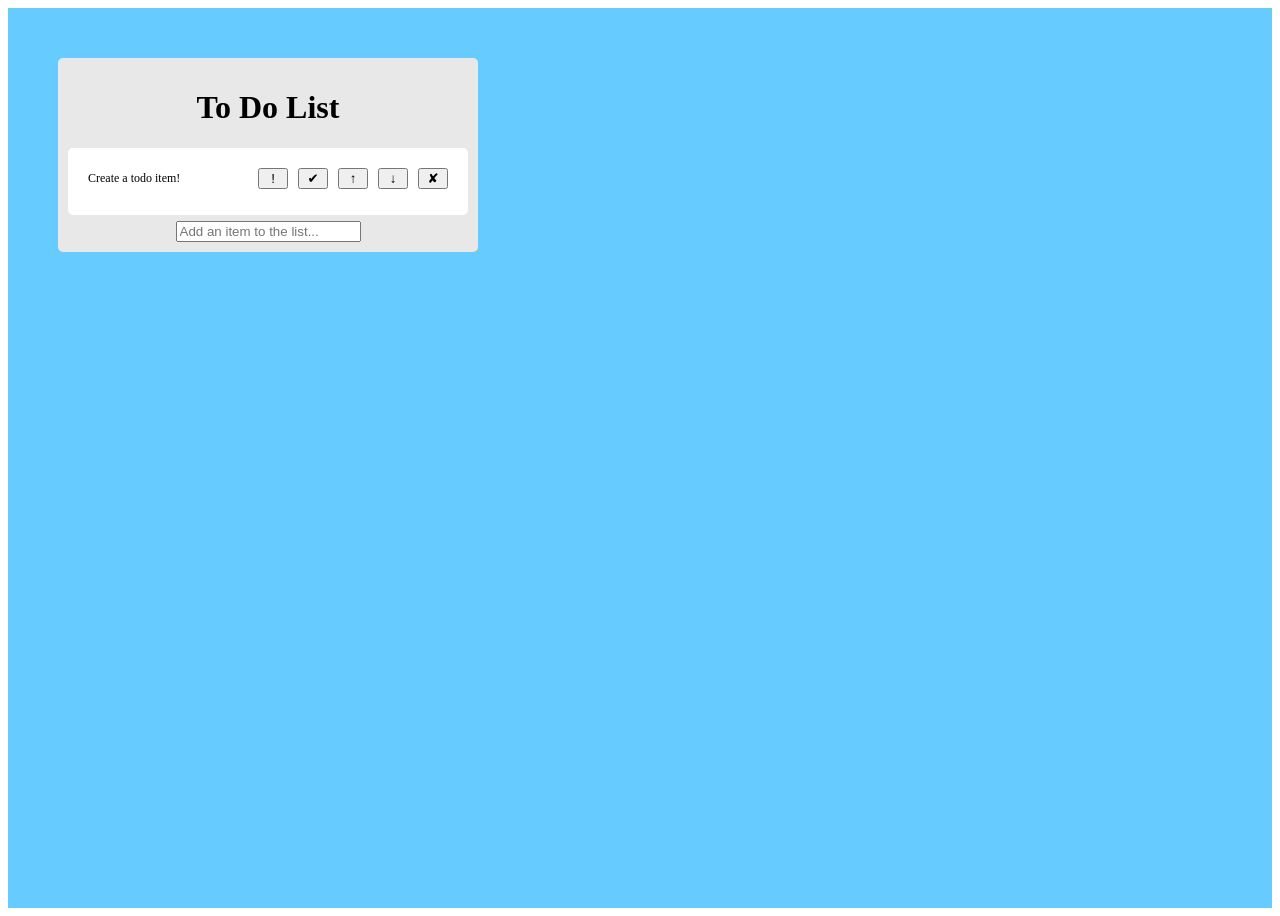
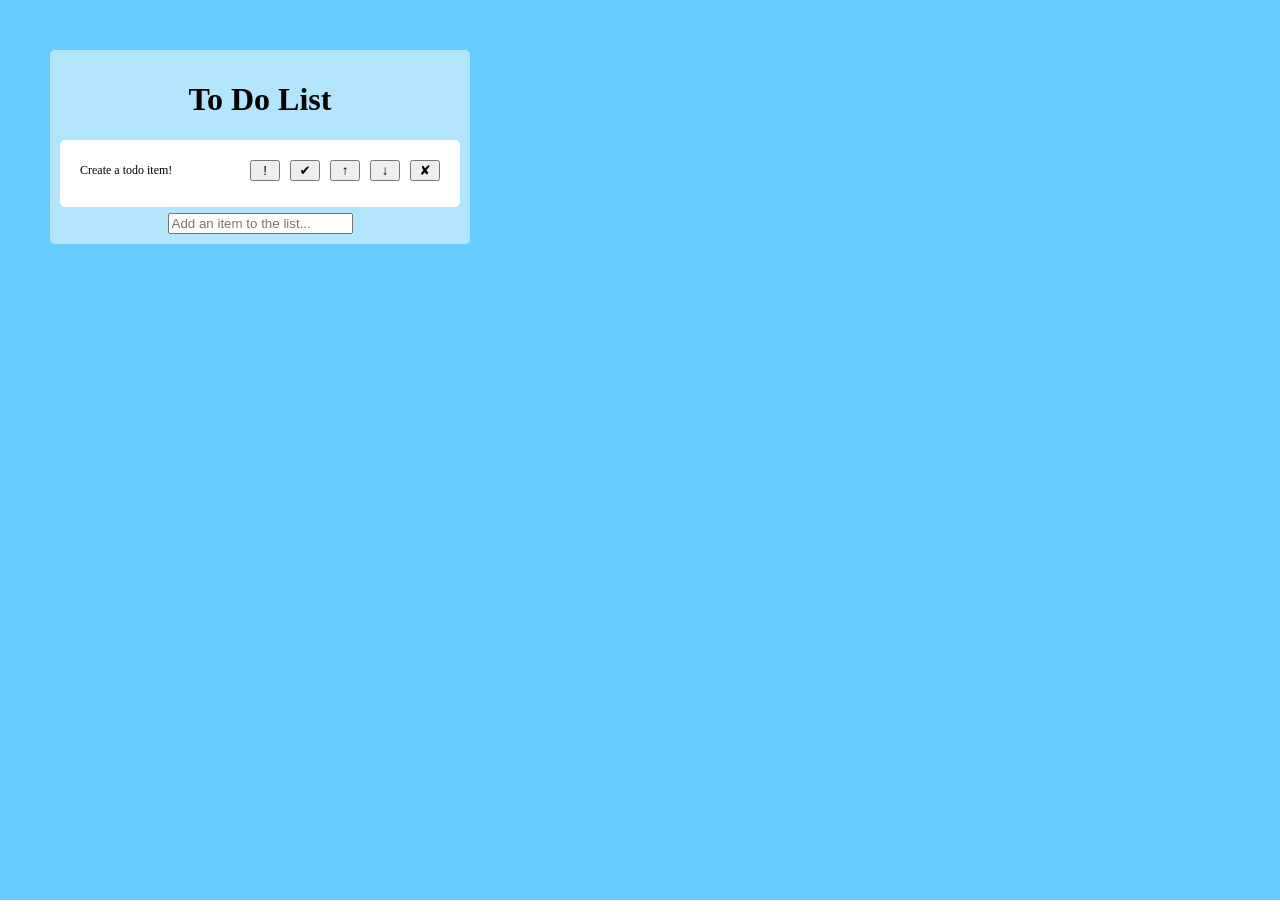
Before and after one commit to Ms-KL-Codes/todo-list, a React (Vite) app: page / in a window 1280 px wide. Built offline with nearby package versions, Linux system fonts and the light colour scheme.

Commit message:
colours and formatting

```diff
--- a/src/App.css
+++ b/src/App.css
@@ -6,7 +6,7 @@
     }
 
 .todo-list {
-    background: #e8e8e8;
+    background: rgba(255,255,255,.5);
     padding: 10px;
     max-width: 400px;
     text-align: center;
--- a/src/components/TodoItem/TodoItem.css
+++ b/src/components/TodoItem/TodoItem.css
@@ -1,5 +1,5 @@
 .todo {
-    background: #fff;
+    background:white;
     padding: 10px;
     font-size: 12px;
     margin-bottom: 6px;
@@ -29,7 +29,7 @@
 
 .complete .todo-text {
     text-decoration: line-through;
-    color: gray;
+    color: #66CCFF;
 }
 
 .important .todo-text {
@@ -40,7 +40,6 @@
     background-color: red ;
     color: white;
 }
-
 
 @media (max-width: 440px) {
 
--- a/src/index.css
+++ b/src/index.css
@@ -0,0 +1,3 @@
+body {
+    margin: 0;
+}
```
